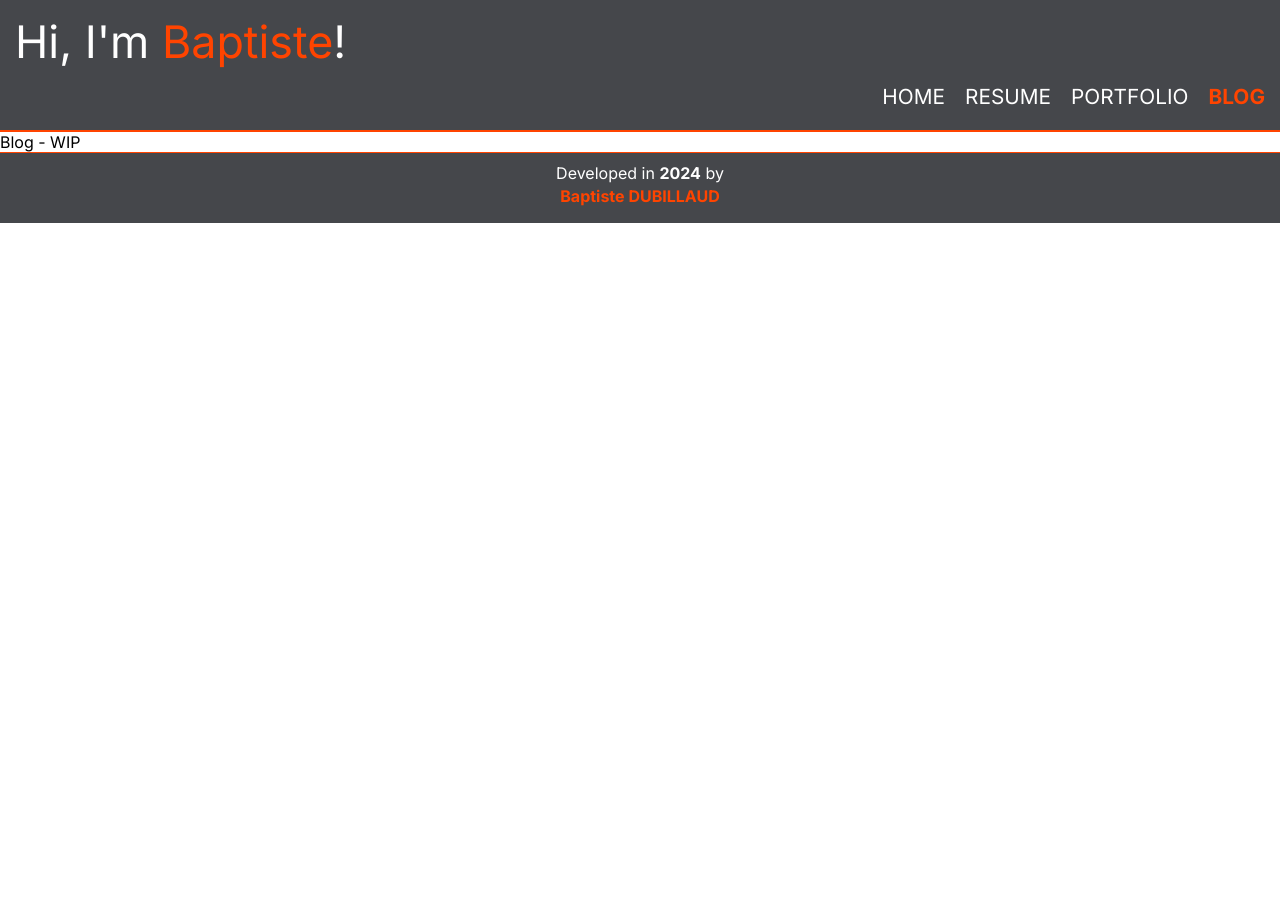
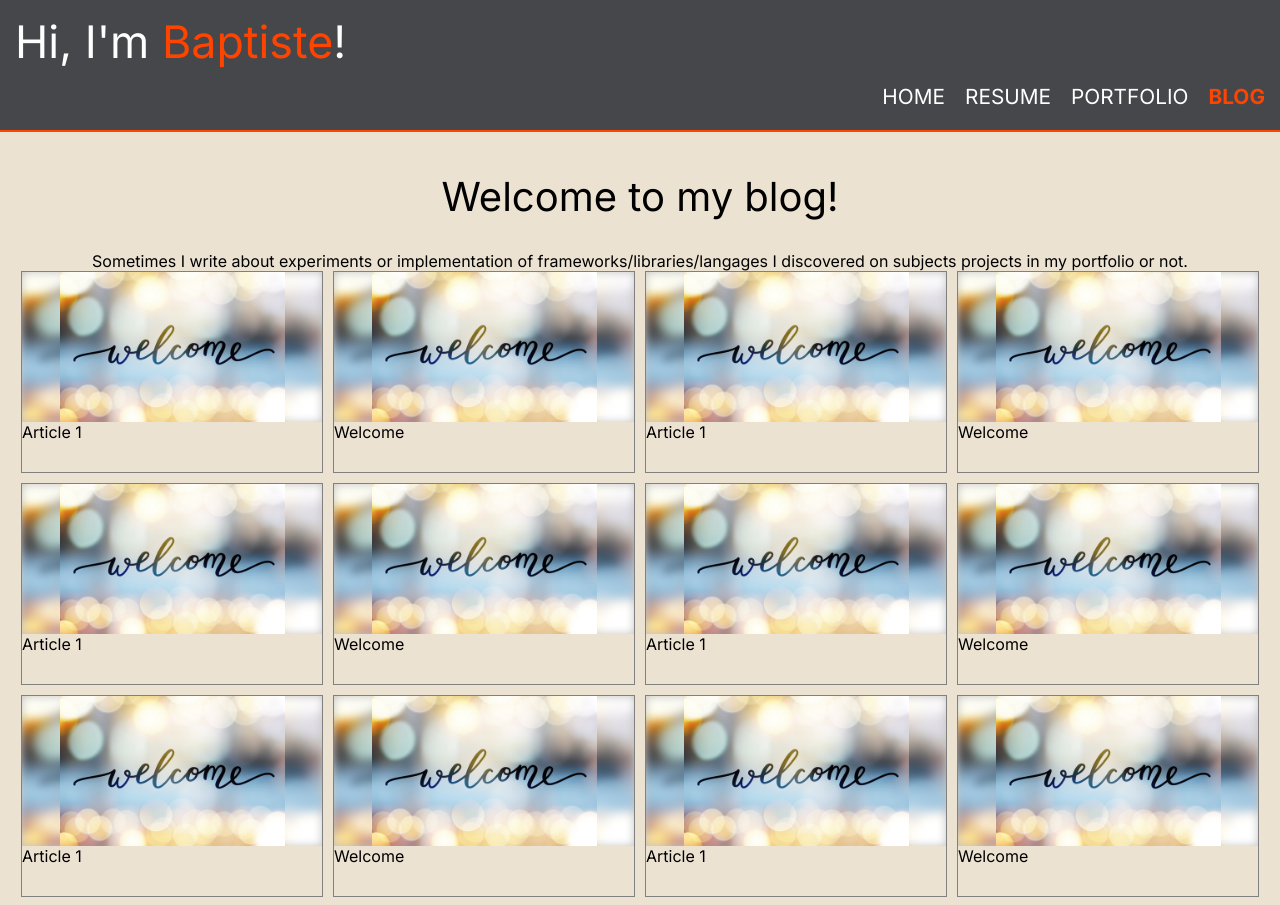
Before and after one commit to baptiste-dubillaud/personal-website, a Next.js app: page /blog in a window 1280 px wide. Shown: the top 905 px of the page. Before the commit the page ends 800 px from the top, so only its background shows below. Built offline with nearby package versions, Linux system fonts and the light colour scheme.

Commit message:
Started to work on blog part

```diff
--- a/package.json
+++ b/package.json
@@ -10,6 +10,8 @@
   },
   "dependencies": {
     "framer-motion": "^11.2.10",
+    "gray-matter": "^4.0.3",
+    "markdown-it": "^14.1.0",
     "next": "14.2.3",
     "react": "^18",
     "react-dom": "^18"
--- /dev/null
+++ b/public/blog/article1.md
@@ -0,0 +1,28 @@
+---
+title: "Article 1"
+author: "Baptiste Dubillaud"
+image: /images/welcome.jpg
+created: "06/30/2024"
+---
+
+Welcome to my blog!
+
+it is brand new and articles will come soon.
+
+Contents:
+
+1. test
+2. test
+3. test
+4. test
+5. test
+6. test
+
+## test
+
+* ze
+* yrty
+
+## test 2
+
+just a test
--- /dev/null
+++ b/public/blog/welcome.md
@@ -0,0 +1,28 @@
+---
+title: Welcome
+author: Baptiste Dubillaud
+image: /images/welcome.jpg
+created: 05/30/2024
+---
+
+Welcome to my blog!
+
+it is brand new and articles will come soon.
+
+Contents:
+
+1. test
+2. test
+3. test
+4. test
+5. test
+6. test
+
+## test
+
+* ze
+* yrty
+
+## test 2
+
+just a test
--- a/src/app/blog/page.js
+++ b/src/app/blog/page.js
@@ -1,8 +1,170 @@
-export default function Blog({}) {
+import styles from '@/app/blog/page.module.css'
+
+import fs from 'fs';
+import matter from 'gray-matter';
+import Image from 'next/image';
+import Link from 'next/link';
+
+const BlogArticleContainer = ({ title, date, image, link}) => {
+
+    {/* <Link href={link} className={styles.article_container}> */}
+    return (
+        <div  className={styles.article_container}>
+            <div className={styles.article_image_container}>
+                <Image src={image} alt={'Main image of article ' + title} className={styles.background_image} fill={true} />
+                <div className={styles.forground_image}>
+                    <Image src={image} alt={'Main image of article ' + title} fill={true} objectFit='contain' />
+                </div>
+            </div>
+            <div className={styles.article_text_container}>
+                <span className={styles.article_title}>
+                    {title}
+                </span>
+                <span className={styles.article_datz}>
+                    {date}
+                </span>
+            </div>
+
+        </div>
+    )
+    /* </Link> */
+}
+
+export default function Blog ({ }) {
+    const files = fs.readdirSync('public/blog');
+
+    const posts = files.map((fileName) => {
+        const post = fileName.replace('.md', '');
+        const readFile = fs.readFileSync(`public/blog/${fileName}`, 'utf-8');
+
+        const { data } = matter(readFile);
+
+        return {
+            post,
+            data
+        };
+    });
 
     return (
-        <div>
-            Blog - WIP
+        <div className={styles.blog_container}>
+            <div className={styles.blog_title}>
+                Welcome to my blog!
+            </div>
+            <div className={styles.blog_subtitle}>
+                Sometimes I write about experiments or implementation of frameworks/libraries/langages
+                I discovered on subjects projects in my portfolio or not.
+            </div>
+            <div className={styles.articles_list}>
+            {
+                posts.map((item, index) => {
+
+                    console.log(item);
+                    return (
+                        <BlogArticleContainer
+                            title={item.data.title}
+                            link={'http://localhost:3000/blog/' + item.post} key={index}
+                            image={item.data.image}
+                        />
+                    )
+                })
+            }{
+                posts.map((item, index) => {
+
+                    console.log(item);
+                    return (
+                        <BlogArticleContainer
+                            title={item.data.title}
+                            link={'http://localhost:3000/blog/' + item.post} key={index}
+                            image={item.data.image}
+                        />
+                    )
+                })
+            }{
+                posts.map((item, index) => {
+
+                    console.log(item);
+                    return (
+                        <BlogArticleContainer
+                            title={item.data.title}
+                            link={'http://localhost:3000/blog/' + item.post} key={index}
+                            image={item.data.image}
+                        />
+                    )
+                })
+            }{
+                posts.map((item, index) => {
+
+                    console.log(item);
+                    return (
+                        <BlogArticleContainer
+                            title={item.data.title}
+                            link={'http://localhost:3000/blog/' + item.post} key={index}
+                            image={item.data.image}
+                        />
+                    )
+                })
+            }{
+                posts.map((item, index) => {
+
+                    console.log(item);
+                    return (
+                        <BlogArticleContainer
+                            title={item.data.title}
+                            link={'http://localhost:3000/blog/' + item.post} key={index}
+                            image={item.data.image}
+                        />
+                    )
+                })
+            }{
+                posts.map((item, index) => {
+
+                    console.log(item);
+                    return (
+                        <BlogArticleContainer
+                            title={item.data.title}
+                            link={'http://localhost:3000/blog/' + item.post} key={index}
+                            image={item.data.image}
+                        />
+                    )
+                })
+            }{
+                posts.map((item, index) => {
+
+                    console.log(item);
+                    return (
+                        <BlogArticleContainer
+                            title={item.data.title}
+                            link={'http://localhost:3000/blog/' + item.post} key={index}
+                            image={item.data.image}
+                        />
+                    )
+                })
+            }{
+                posts.map((item, index) => {
+
+                    console.log(item);
+                    return (
+                        <BlogArticleContainer
+                            title={item.data.title}
+                            link={'http://localhost:3000/blog/' + item.post} key={index}
+                            image={item.data.image}
+                        />
+                    )
+                })
+            }{
+                posts.map((item, index) => {
+
+                    console.log(item);
+                    return (
+                        <BlogArticleContainer
+                            title={item.data.title}
+                            link={'http://localhost:3000/blog/' + item.post} key={index}
+                            image={item.data.image}
+                        />
+                    )
+                })
+            }
+            </div>
         </div>
     )
 }
--- /dev/null
+++ b/src/app/blog/page.module.css
@@ -0,0 +1,50 @@
+.blog_container {
+    min-height: calc(100vh - 243px);
+    background-color: var(--color-background);
+    padding-top: 20px;
+    padding-bottom: 20px;
+    overflow-y: auto;
+}
+
+.blog_title {
+    text-align: center;
+    font-size: 40px;
+    margin-top: 20px;
+    margin-bottom: 30px;
+}
+
+.blog_subtitle {
+    text-align: center;
+    margin-inline: 50px;
+}
+
+.articles_list {
+    display: flex;
+    justify-content: center;
+    align-items: center;
+    flex-wrap: wrap;
+    margin-inline: 20px;
+    gap: 10px;
+}
+
+.article_container {
+    height: 200px;
+    width: 300px;
+    border: 1px solid gray;
+}
+
+.article_image_container {
+    width: 300px;
+    height: 150px;
+    background-color: rgb(196, 196, 196);
+    position: relative;
+    overflow: hidden;
+}
+
+.background_image {
+    filter: blur(5px);
+}
+
+.forground_image {
+    box-shadow: 5px 5px 8px 8px white inset;
+}
--- a/src/app/globals.css
+++ b/src/app/globals.css
@@ -3,6 +3,7 @@
     --font-mono: "Roboto Mono";
 
     /* base colors */
+    --color-background: rgb(236, 226, 210);
     --color-orange: rgb(255, 68, 0);
     --color-orange-opacity-01: rgba(255, 68, 0, 0.01);
     --color-orange-opacity-05: rgba(255, 68, 0, 0.05);
--- a/src/app/page.js
+++ b/src/app/page.js
@@ -1,6 +1,6 @@
 'use client'
 
-import styles from "./page.module.css";
+import styles from "@/app/page.module.css";
 
 import GithubIcon from "@/components/common/icons/apps/GithubIcon"
 import LinkedInIcon from "@/components/common/icons/apps/LinkedInIcon"
--- a/src/app/page.module.css
+++ b/src/app/page.module.css
@@ -4,7 +4,7 @@
     flex-direction: column;
     align-items: center;
     justify-content: center;
-    background-color: rgb(236, 226, 210);
+    background-color: var(--color-background);
 }
 
 .presentation_container {
```
Also changed, not shown: src/app/blog/[post]/page.js (added, +40 -0 lines), public/images/welcome.jpg (added), 1 other file (tests, documents, lock files or other folders).
